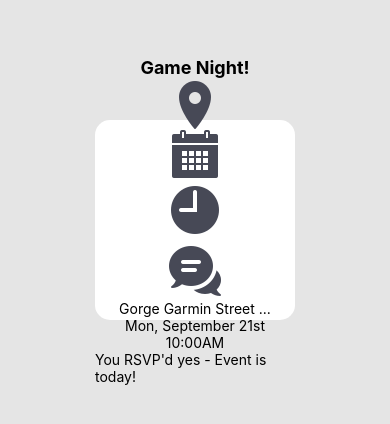
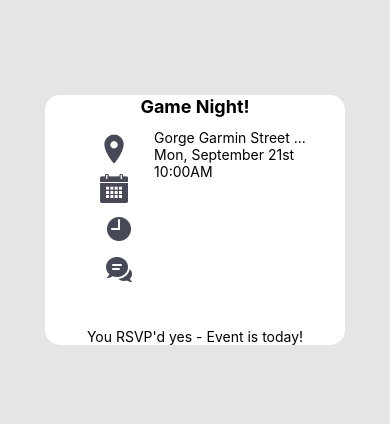
Before and after one commit to kellydinneen/likemindedly-project, a React Native app: screen / in a window 390 px wide. Shown: the part 202-626 px from the top of the page. Built offline with nearby package versions, Linux system fonts and the light colour scheme.

Commit message:
Style card icons

```diff
--- a/Card.js
+++ b/Card.js
@@ -20,8 +20,14 @@ const Card = () => {
   return (
     <View style={styles.container}>
       <Text style={styles.title}>Game Night!</Text>
-      {iconsDisplay}
-      {detailsDisplay}
+      <View style={styles.cardBody}>
+        <View>
+          {iconsDisplay}
+        </View>
+        <View>
+          {detailsDisplay}
+        </View>
+      </View>
       <Text>You RSVP'd yes - Event is today!</Text>
     </View>
   );
@@ -31,8 +37,8 @@ const styles = StyleSheet.create({
   container: {
     backgroundColor: '#fff',
     color: '#474956',
-    width: 200,
-    height: 200,
+    width: 300,
+    height: 250,
     borderRadius: 15,
     alignItems: 'center',
     justifyContent: 'center',
@@ -42,6 +48,22 @@ const styles = StyleSheet.create({
     fontWeight: 'bold',
     fontSize: 18,
     lineHeight: 24
+  },
+  cardBody: {
+    flex: 1,
+    marginTop: 10,
+    flexDirection: 'row'
+  },
+  iconsColumn: {
+    justifyContent: 'space-between'
+  },
+  icon: {
+    height: 30,
+    margin: 5,
+    resizeMode: 'contain'
+  },
+  detailsColumn: {
+    flex: 2,
   }
 });
 
```
